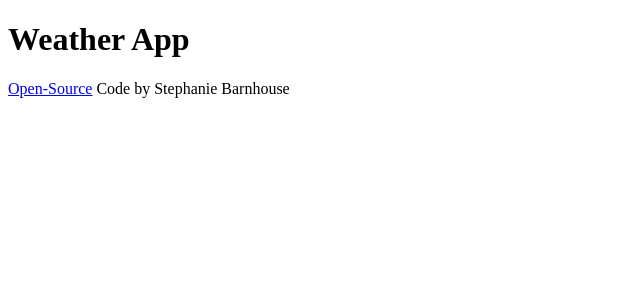
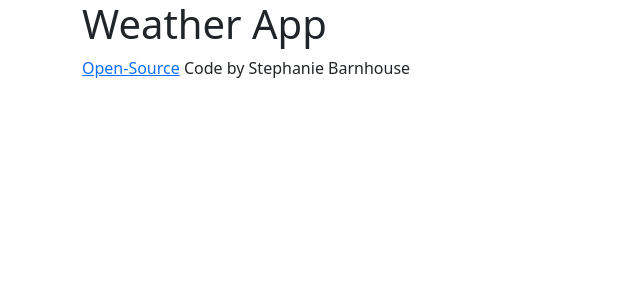
Before and after one commit to snbarnhouse/react-weather-app, a React (Create React App) app: page / in a window 1280 px wide. Shown: the top 300 px of the page, without its empty margins (0-640 px from the left). Built offline with nearby package versions, Linux system fonts and the light colour scheme.

Commit message:
Added bootstrap

```diff
--- a/package.json
+++ b/package.json
@@ -6,6 +6,7 @@
     "@testing-library/jest-dom": "^5.16.1",
     "@testing-library/react": "^11.2.7",
     "@testing-library/user-event": "^12.8.3",
+    "bootstrap": "^5.1.3",
     "react": "^17.0.2",
     "react-dom": "^17.0.2",
     "react-scripts": "4.0.3",
--- a/src/App.js
+++ b/src/App.js
@@ -4,6 +4,7 @@ import './App.css';
 export default function App() {
   return (
     <div className="App">
+      <div className= "container">
       <h1>Weather App</h1>
       <footer>
         <a
@@ -15,6 +16,7 @@ export default function App() {
         </a>{" "} Code
         by Stephanie Barnhouse
       </footer>
+      </div>
     </div>
   );
 }
--- a/src/index.js
+++ b/src/index.js
@@ -1,6 +1,7 @@
 import React from 'react';
 import ReactDOM from 'react-dom';
 import './index.css';
+import "bootstrap/dist/css/bootstrap.min.css";
 import App from './App';
 import reportWebVitals from './reportWebVitals';
 
```
Also changed, not shown: 1 other file (tests, documents, lock files or other folders).
